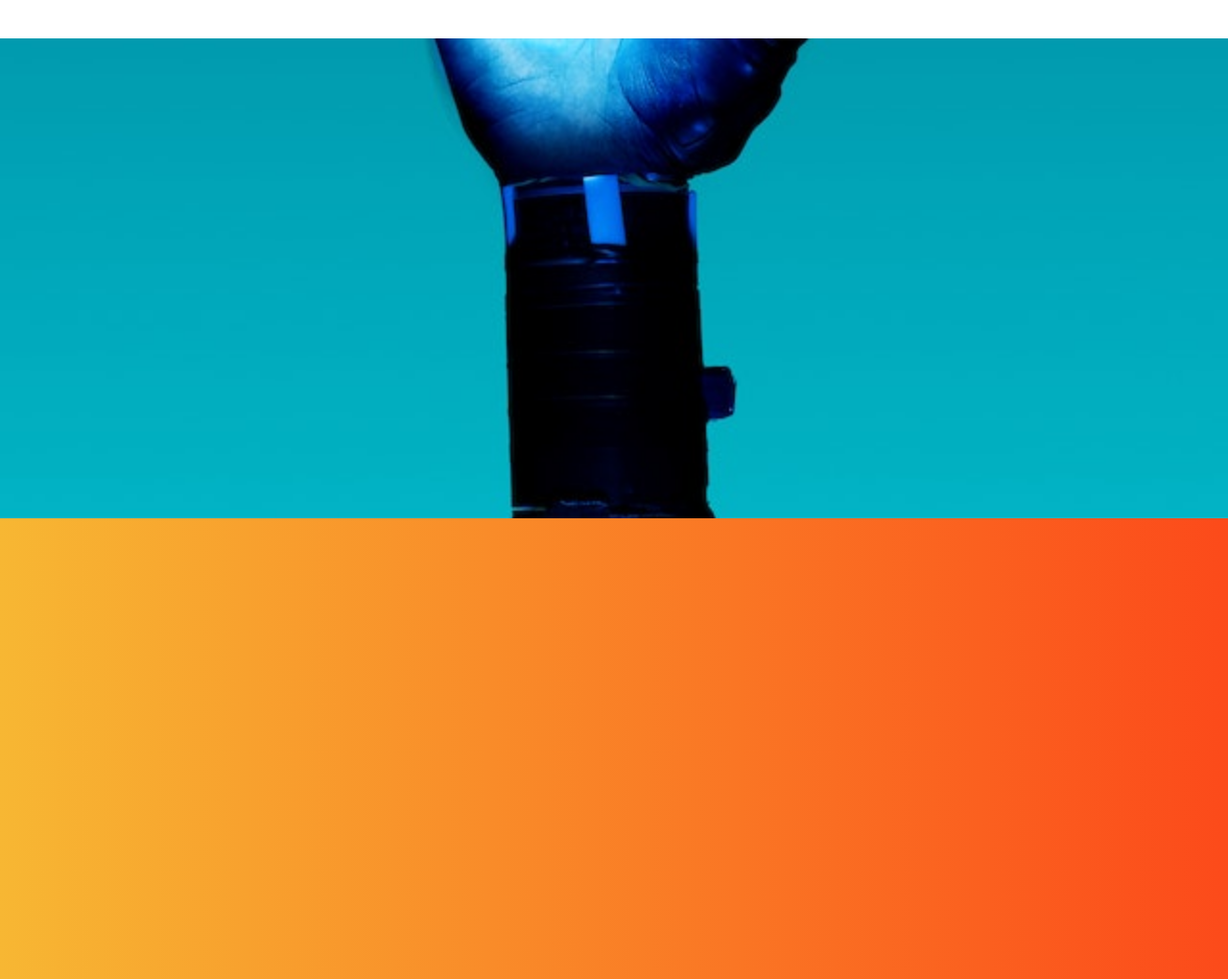
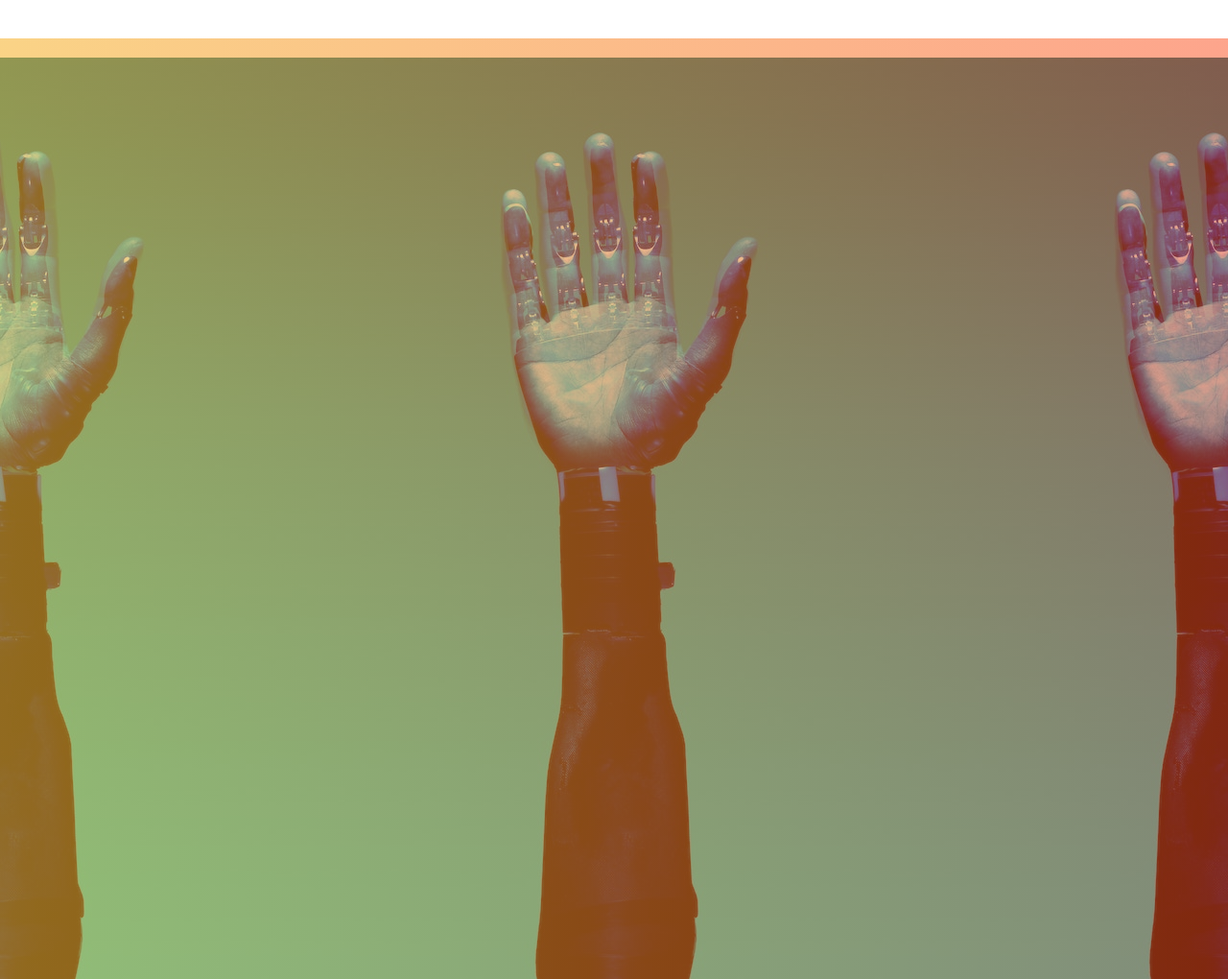
Before and after one commit to OlmarCanchano/PaginaTecnologia, a website: page index.html in a window 1280 px wide. Shown: the part 1000-2020 px from the top of the page at 96% size. Drawn offline with nearby package versions, Linux system fonts and the light colour scheme.

Commit message:
configuracion de images, fondo, svg, transparencia

```diff
--- a/Css/main.css
+++ b/Css/main.css
@@ -8,26 +8,25 @@
   background-color: transparent;
 }
 
-header{
+header {
   width: 100%;
   height: 1000px;
   margin-bottom: 40px;
 }
 
-div.imagen_del_olmar{
+div.imagen_del_olmar {
   background-image: url("../image/IA2.jpg");
   background-repeat: no-repeat;
   background-size: cover;
   height: 1000px;
 }
 
-
 .navbar-transparent {
   background-color: transparent;
   box-shadow: none;
 }
 
-.my_handwriting{
+.my_handwriting {
   font-family: "Arial", sans-serif;
   font-size: 36px;
   font-weight: bold;
@@ -37,34 +36,34 @@ div.imagen_del_olmar{
   letter-spacing: 2px;
 }
 
-.my_handwritingnav{
+.my_handwritingnav {
   font-family: "Arial", sans-serif;
   font-size: 15px;
-  font-weight: bold;
+  font-weight: 700;
   text-transform: uppercase;
   letter-spacing: 2px;
 }
 
-.mover{
-
+.mover {
 }
 
-
-
-main{
-  background-image: url("../image/mano2.jpg");
+main {
   width: 100%;
   height: 1000px;
-  background: #fc4a1a;  /* fallback for old browsers */
-  background: -webkit-linear-gradient(to right, #f7b733, #fc4a1a);  /* Chrome 10-25, Safari 5.1-6 */
-  background: linear-gradient(to right, #f7b733, #fc4a1a); /* W3C, IE 10+/ Edge, Firefox 16+, Chrome 26+, Opera 12+, Safari 7+ */
+  background: -webkit-linear-gradient(
+    to right,
+    hsla(40, 92%, 58%, 0.661),
+    hsla(13, 97%, 55%, 0.633)
+  ),
+  url("../image/mano2.jpg"); /* Chrome 10-25, Safari 5.1-6 */
+  background: linear-gradient(
+      to right,
+      hsla(40, 92%, 58%, 0.588),
+      hsla(13, 97%, 55%, 0.509)
+    ),
+    url("../image/mano2.jpg");
+  background-attachment: fixed;
+  background-size: auto;
+  background-position: center;
+  background-repeat: repeat-x;
 }
-
-main .principal{
-  background-image: url("../image/mano2.jpg");
-  background-repeat: no-repeat;
-  background-position: center;
-  background-size: cover;
-  height: 500px;
-
-}
--- a/index.html
+++ b/index.html
@@ -67,5 +67,9 @@
 
       </section>
     </main>
+
+    <div class="imagen">
+      <img src="./image/undraw_drink_coffee_av1x.svg" alt="tomando caffe">
+    </div>
   </body>
 </html>
```
Also changed, not shown: image/undraw_drink_coffee_av1x.svg (added).
